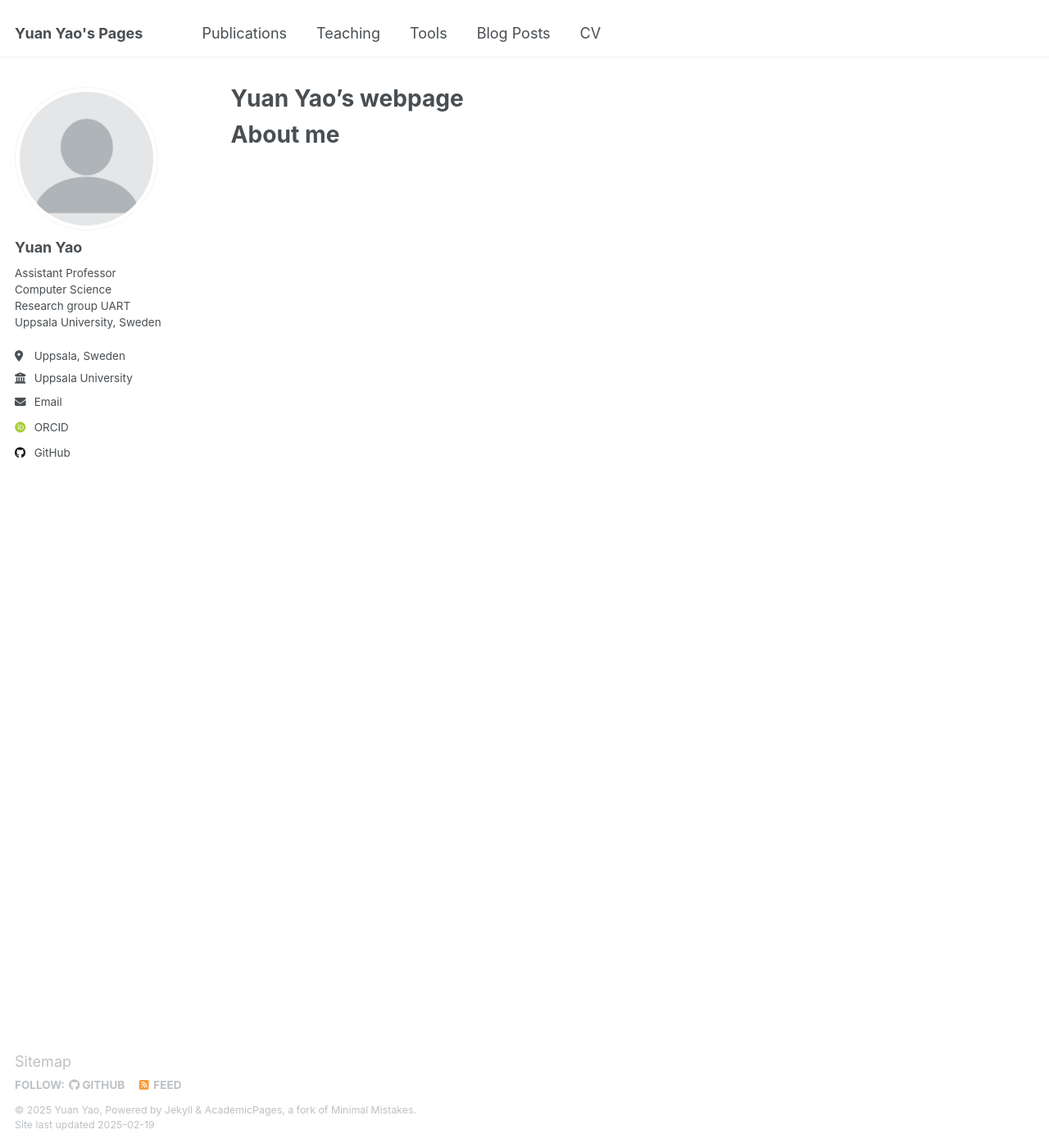
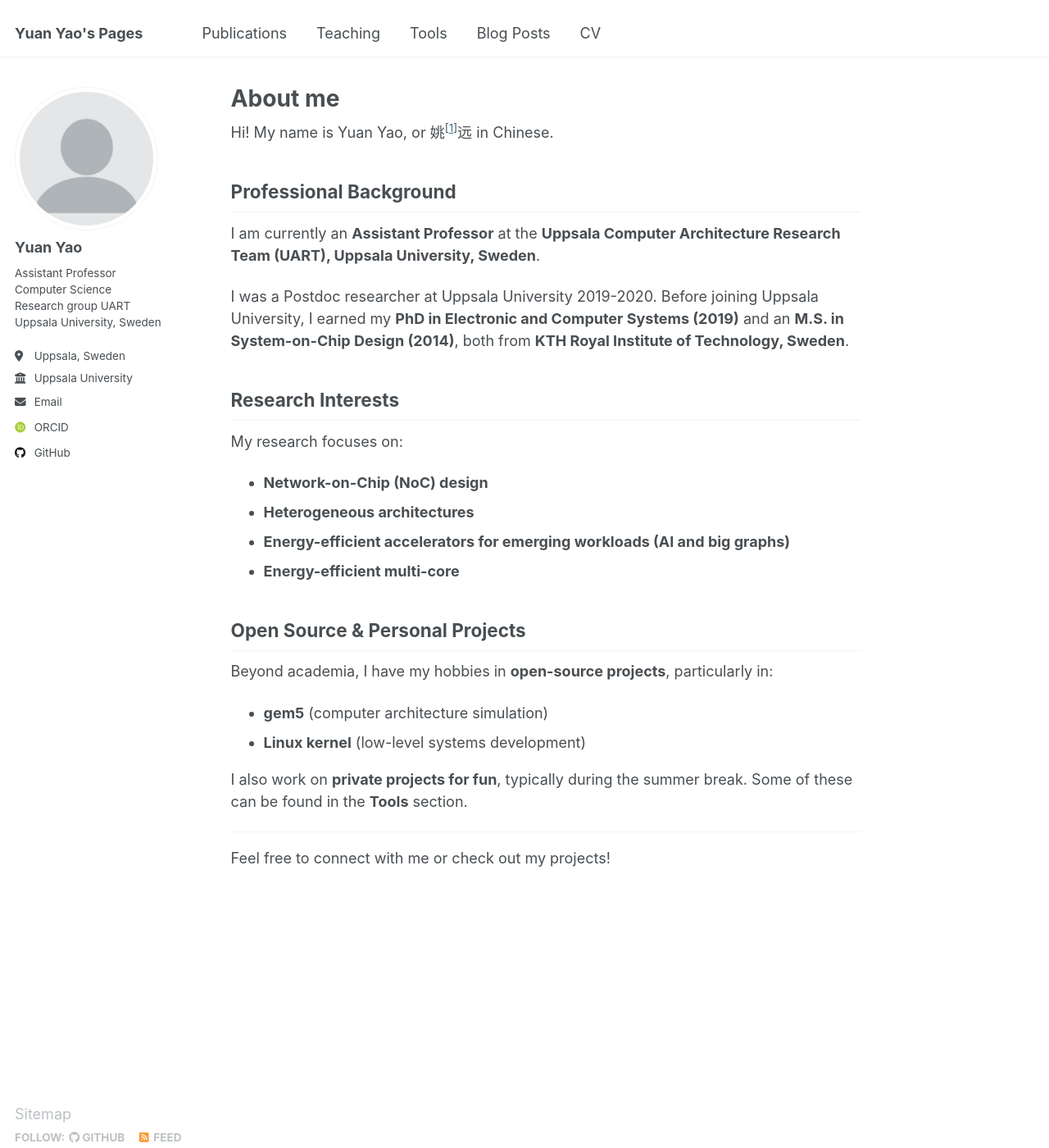
Before and after one commit to winterNan/winterNan.github.io, a Jekyll site: the page built from _pages/about.md, in a window 1280 px wide and 1400 px high. Shown: the whole window at 82% size. Built offline with Jekyll 4.4.1, drawn with Linux system fonts in a browser that asks for light colours; some web fonts are replaced.

Commit message:
added about me

```diff
--- a/_pages/about.md
+++ b/_pages/about.md
@@ -1,11 +1,32 @@
 ---
 permalink: /
-title: "Yuan Yao's webpage"
+title: "About me"
 author_profile: true
 redirect_from:
   - /about/
   - /about.html
 ---
 
-About me
-======
+Hi! My name is Yuan Yao, or 姚<sup>[<a href="https://en.wikipedia.org/wiki/Yao_(surname)">1</a>]</sup>远 in Chinese.
+
+## Professional Background
+I am currently an **Assistant Professor** at the **Uppsala Computer Architecture Research Team (UART), Uppsala University, Sweden**.
+
+I was a Postdoc researcher at Uppsala University 2019-2020. Before joining Uppsala University, I earned my **PhD in Electronic and Computer Systems (2019)** and an **M.S. in System-on-Chip Design (2014)**, both from **KTH Royal Institute of Technology, Sweden**.
+
+## Research Interests
+My research focuses on:
+- **Network-on-Chip (NoC) design**
+- **Heterogeneous architectures**
+- **Energy-efficient accelerators for emerging workloads (AI and big graphs)**
+- **Energy-efficient multi-core**
+
+## Open Source & Personal Projects
+Beyond academia, I have my hobbies in **open-source projects**, particularly in:
+- **gem5** (computer architecture simulation)
+- **Linux kernel** (low-level systems development)
+
+I also work on **private projects for fun**, typically during the summer break. Some of these can be found in the **Tools** section.
+
+---
+Feel free to connect with me or check out my projects!
```
